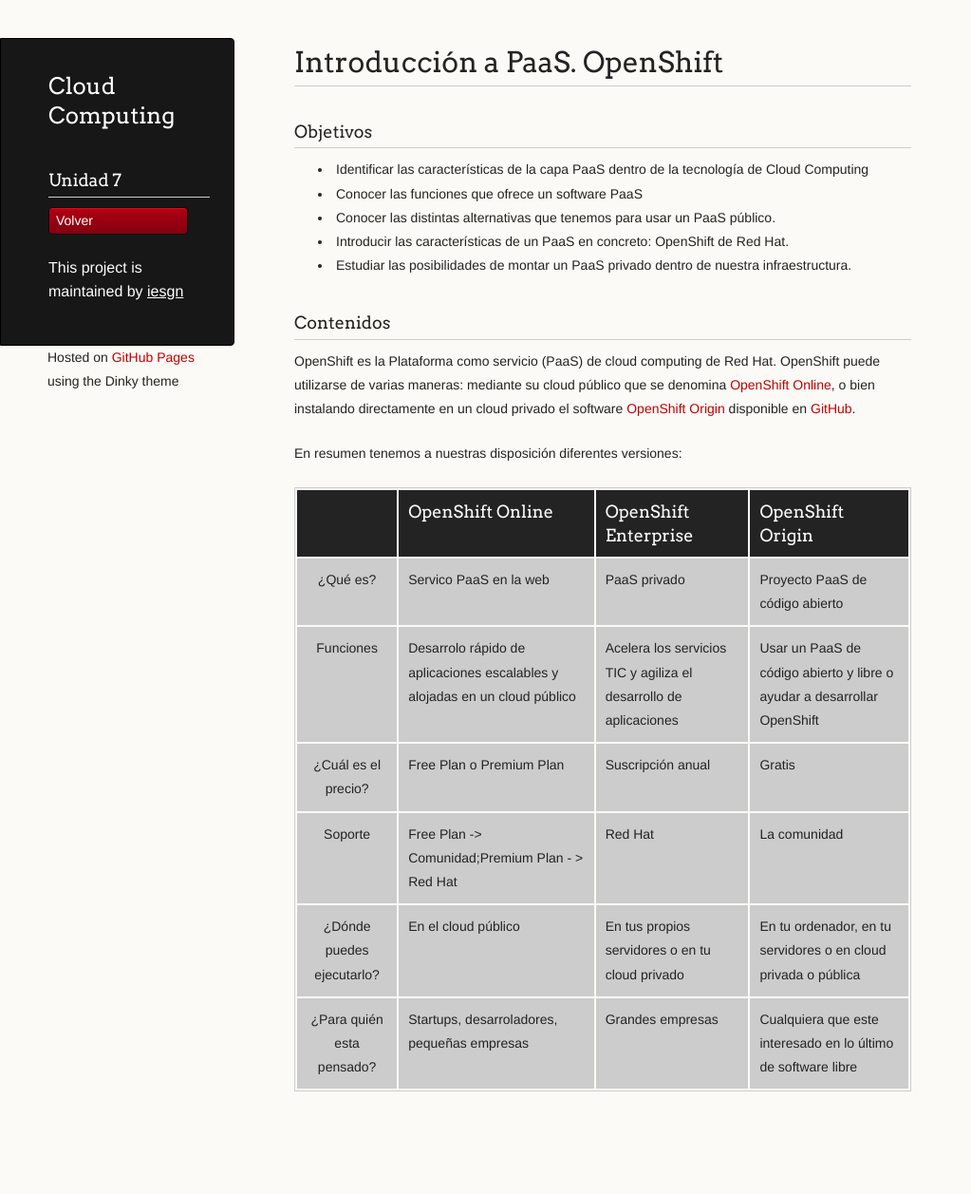
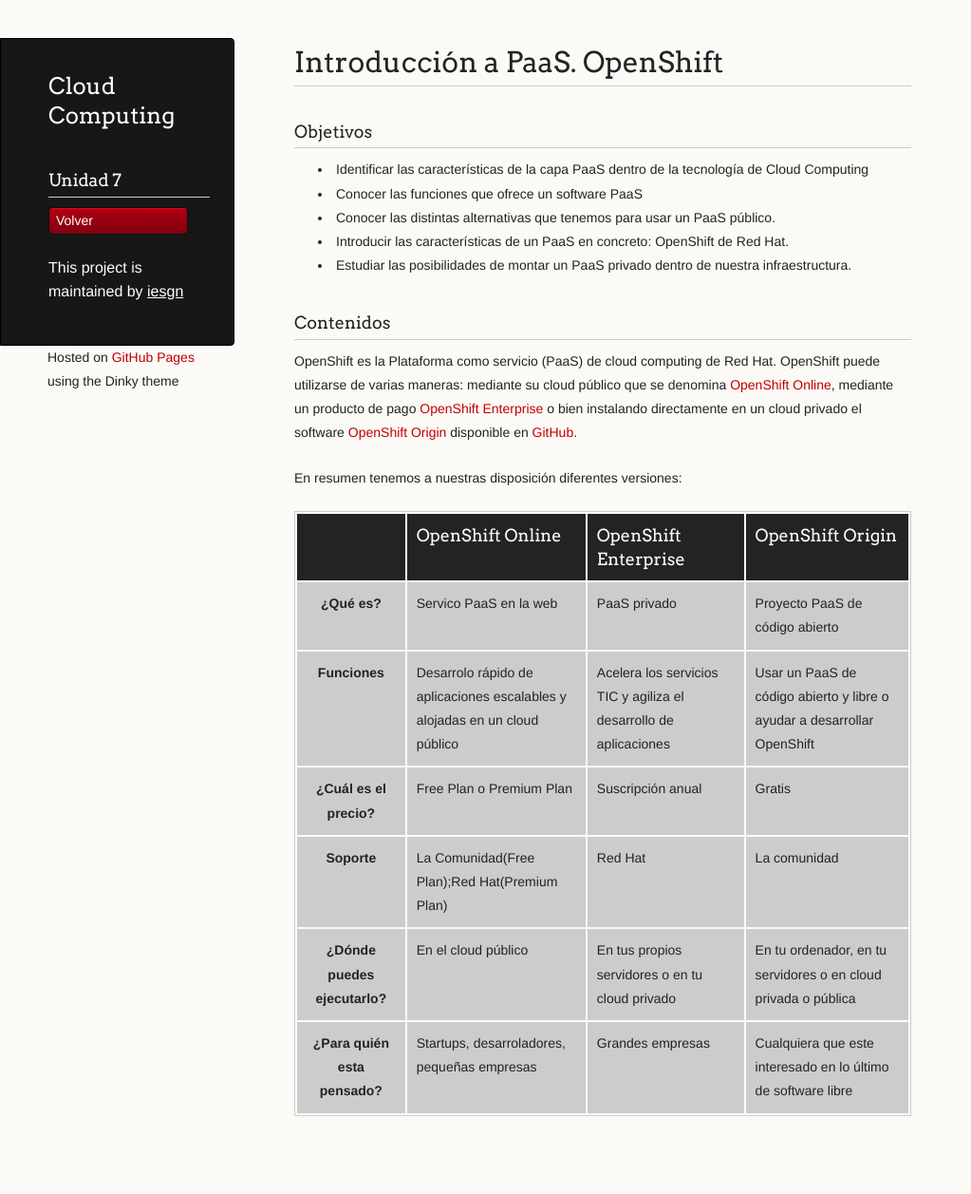
Before and after one commit to iesgn/cloud, a Jekyll site: the page built from curso/u7/index.md, in a window 1280 px wide. Shown: the whole page at 95% size, without its empty margins (0-1023 px from the left). Built offline with Jekyll 4.4.1, drawn with Linux system fonts in a browser that asks for light colours; before the commit the page ends 1231 px from its top, so only the background shows below that.

Commit message:
Empieza la unidad 7

```diff
--- a/curso/u7/index.md
+++ b/curso/u7/index.md
@@ -15,15 +15,15 @@ menu:
 
 ### Contenidos
 
-OpenShift es la Plataforma como servicio (PaaS) de cloud computing de Red Hat. OpenShift puede utilizarse de varias maneras: mediante su cloud público que se denomina [OpenShift Online](https://www.openshift.com/), o bien instalando directamente en un cloud privado el software [OpenShift Origin](http://openshift.github.io/) disponible en [GitHub](https://github.com/openshift).
+OpenShift es la Plataforma como servicio (PaaS) de cloud computing de Red Hat. OpenShift puede utilizarse de varias maneras: mediante su cloud público que se denomina [OpenShift Online](https://www.openshift.com/), mediante un producto de pago [OpenShift Enterprise](https://www.openshift.com/products/enterprise) o bien instalando directamente en un cloud privado el software [OpenShift Origin](http://openshift.github.io/) disponible en [GitHub](https://github.com/openshift).
 
 En resumen tenemos a nuestras disposición diferentes versiones:
 
 |     |OpenShift Online|OpenShift Enterprise|OpenShift Origin|
 |:---:|----------------|--------------------|----------------|
-|¿Qué es?|Servico PaaS en la web|PaaS privado|Proyecto PaaS de código abierto|
-|Funciones|Desarrolo rápido de aplicaciones escalables y alojadas en un cloud público|Acelera los servicios TIC y agiliza el desarrollo de aplicaciones|Usar un PaaS de código abierto y libre o ayudar a desarrollar OpenShift|
-|¿Cuál es el precio?|Free Plan o Premium Plan|Suscripción anual|Gratis|
-|Soporte|Free Plan -> Comunidad;Premium Plan - > Red Hat|Red Hat|La comunidad|
-|¿Dónde puedes ejecutarlo?|En el cloud público|	En tus propios servidores o en tu cloud privado|En tu ordenador, en tu servidores o en cloud privada o pública|
-|¿Para quién esta pensado?|Startups, desarroladores, pequeñas empresas|Grandes empresas|Cualquiera que este interesado en lo último de software libre|
+|**¿Qué es?**|Servico PaaS en la web|PaaS privado|Proyecto PaaS de código abierto|
+|**Funciones**|Desarrolo rápido de aplicaciones escalables y alojadas en un cloud público|Acelera los servicios TIC y agiliza el desarrollo de aplicaciones|Usar un PaaS de código abierto y libre o ayudar a desarrollar OpenShift|
+|**¿Cuál es el precio?**|Free Plan o Premium Plan|Suscripción anual|Gratis|
+|**Soporte**|La Comunidad(Free Plan);Red Hat(Premium Plan)|Red Hat|La comunidad|
+|**¿Dónde puedes ejecutarlo?**|En el cloud público|	En tus propios servidores o en tu cloud privado|En tu ordenador, en tu servidores o en cloud privada o pública|
+|**¿Para quién esta pensado?**|Startups, desarroladores, pequeñas empresas|Grandes empresas|Cualquiera que este interesado en lo último de software libre|
```
